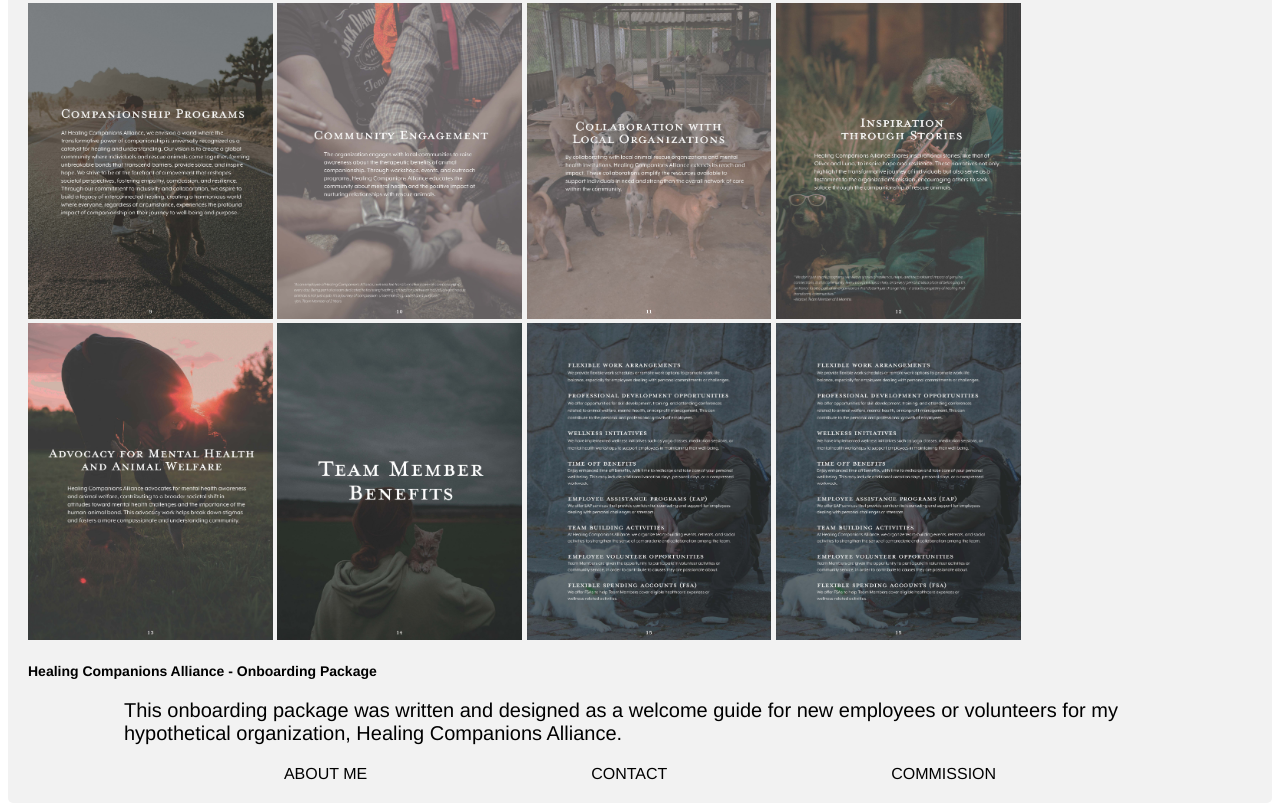
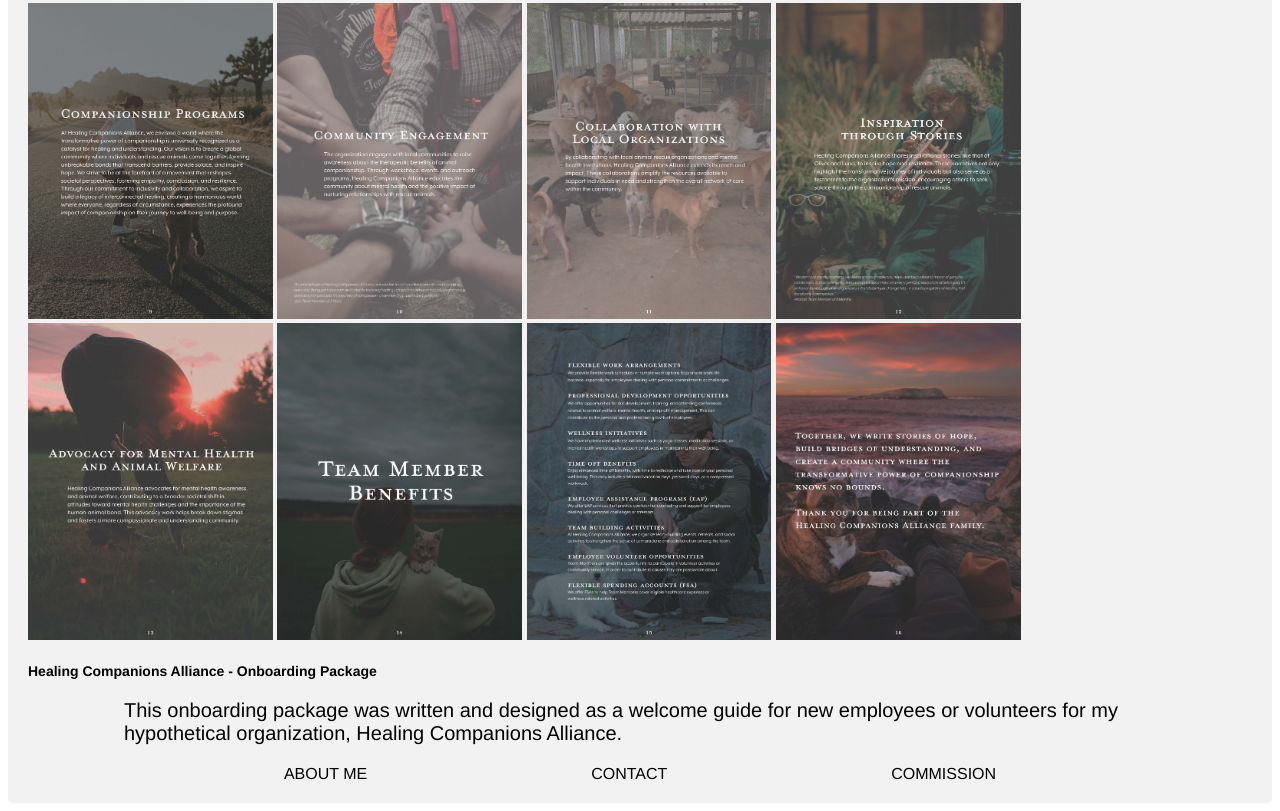
Before and after one commit to yeetsac/FinalPortfolioSite, a plain HTML site: page portfolio.html in a window 1280 px wide. Shown: the part 3137-3948 px from the top of the page. Drawn offline with Linux system fonts and the light colour scheme.

Commit message:
Update portfolio.html

```diff
--- a/portfolio.html
+++ b/portfolio.html
@@ -119,7 +119,7 @@
     <img src="images/hcawelcomepackage13.jpg" style= width:20% height=auto alt="hcawelcomepackage13">
     <img src="images/hcawelcomepackage14.jpg" style= width:20% height=auto alt="hcawelcomepackage14">
     <img src="images/hcawelcomepackage15.jpg" style= width:20% height=auto alt="hcawelcomepackage15">
-    <img src="images/hcawelcomepackage15.jpg" style= width:20% height=auto alt="hcawelcomepackage16">
+    <img src="images/hcawelcomepackage16.jpg" style= width:20% height=auto alt="hcawelcomepackage16">
 
 
 <div class="card-body">
```
